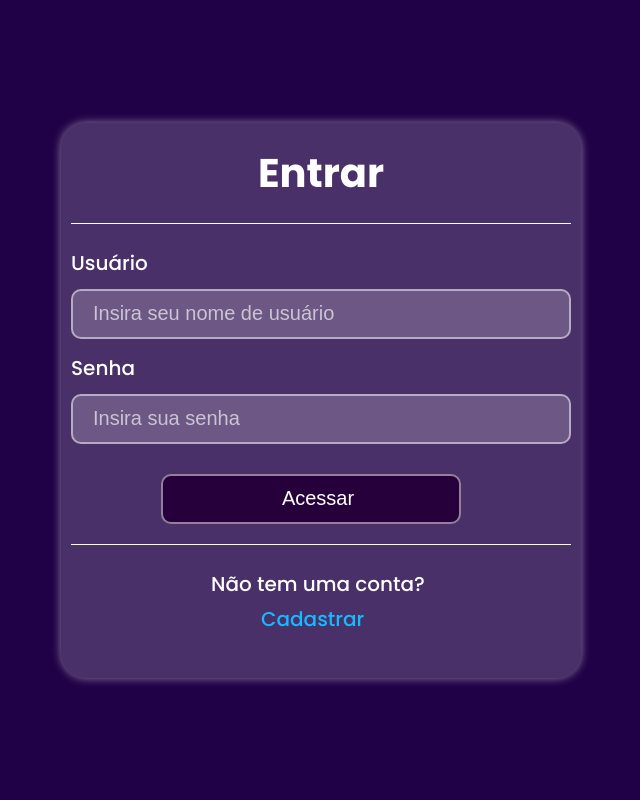
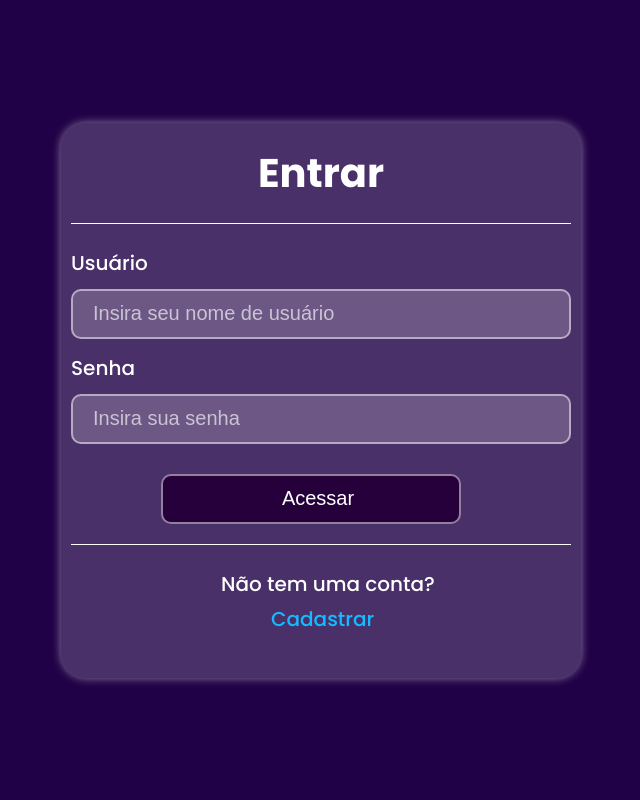
Before and after one commit to muriloalvesx/ListaDeTarefas, a Django app: page /loginn/ in a window 1280 px wide. Shown: the whole page, without its empty margins (319-959 px from the left). Run offline with Django 4.2, Linux system fonts and the light colour scheme; some web fonts are replaced.

Commit message:
Update loginn.html

```diff
--- a/todo/templates/loginn.html
+++ b/todo/templates/loginn.html
@@ -34,9 +34,9 @@
         </div>
         <div class="line"></div>
         <div class="field">
-          <b style="margin-left:150px;">Não tem uma conta? </b>
+          <b class="ancc">Não tem uma conta? </b>
           <br>
-          <a class="anc" style="margin-left: 200px;" href="/signup">Cadastrar</a>
+          <a class="anccc" href="/signup">Cadastrar</a>
         </div>
       </form>
 
```
